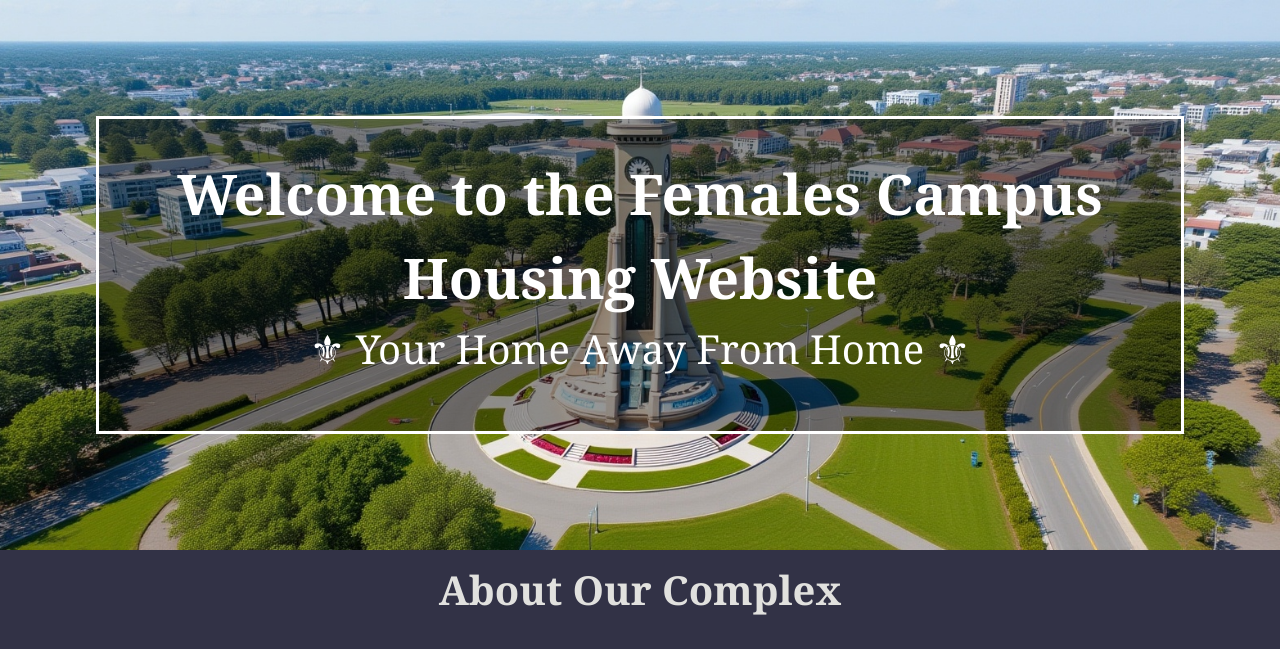
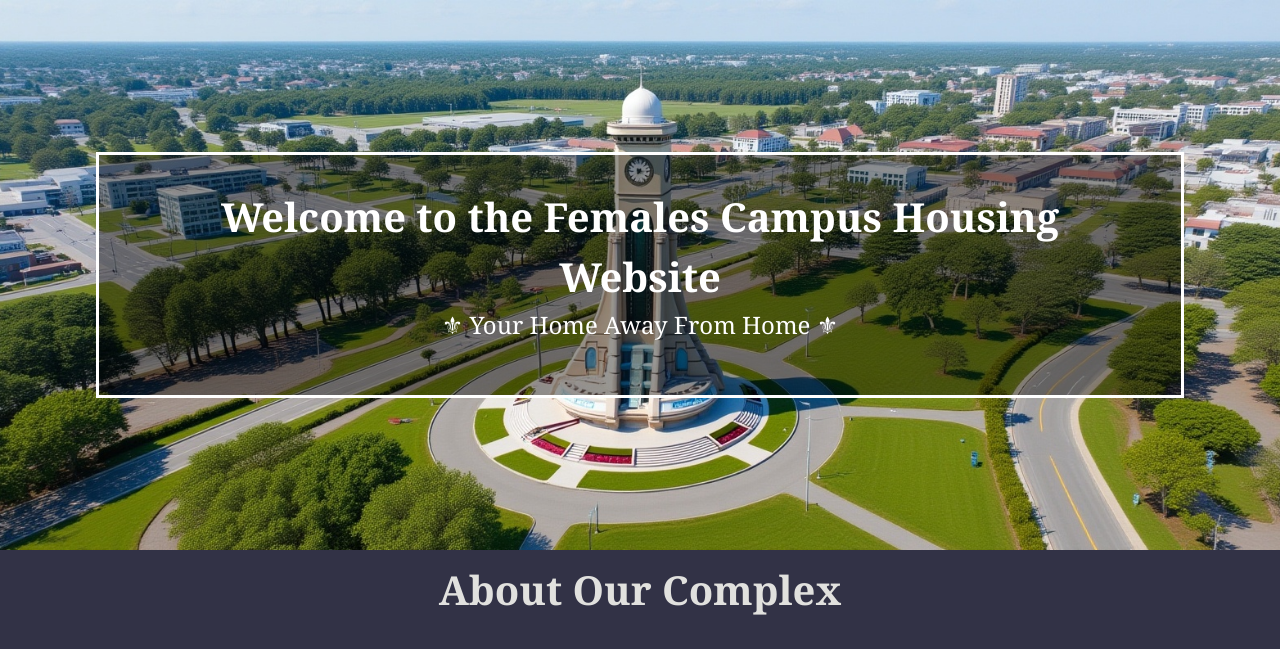
Before and after one commit to Toqa-22/Web-project, a PHP site: page / in a window 1280 px wide. Shown: the part 93-742 px from the top of the page. Run offline with PHP 8.4, Linux system fonts and the light colour scheme.

Commit message:
update css

```diff
--- a/Web_project/Style.css
+++ b/Web_project/Style.css
@@ -87,7 +87,7 @@
 
 
 body {
-    background-color: rgb(255, 255, 255);
+    background-color: rgb(225, 225, 222);
     font-family:Georgia, Times, 'Times New Roman', serif;
     line-height: 1.5;
 }
@@ -124,10 +124,6 @@ h2 {
     margin-right: 15px;
 }
 
-nav {
-    position: relative;
-    z-index: 10;
-}
 
 nav ul {
     list-style: none;
@@ -179,7 +175,7 @@ section.main-top {
     background-size: cover;
     background-position: center;
     text-align: center;
-
+    position: sticky;
 }
 
 
@@ -196,13 +192,13 @@ section.main-top {
 }
 
 .main-top-text h1 {
-    font-size: 3.5rem;
+    font-size: 2.5rem;
     font-weight: 700;
 
 }
 
 .main-top-text h2 {
-    font-size: 2.5rem;
+    font-size: 1.5rem;
     font-weight: 400;
     color: white;
 }
@@ -228,7 +224,6 @@ section.top {
     padding: 2rem 3rem;
     max-width: 85%;
     max-height: 90%;
-    background-color: rgba(0, 0, 0, 0.4);
 }
 
 .top-text h1 {
@@ -240,7 +235,7 @@ section.top {
 
 
 /* =================================
-   3. Body
+    Body
    =================================
 */
 section.section1 {
@@ -305,7 +300,7 @@ section.section2 p {
     display: flex;
     justify-content: space-around;
     align-items: center;
-    background-color: rgb(225, 225, 222);
+
 }
 
 .service-button {
```
